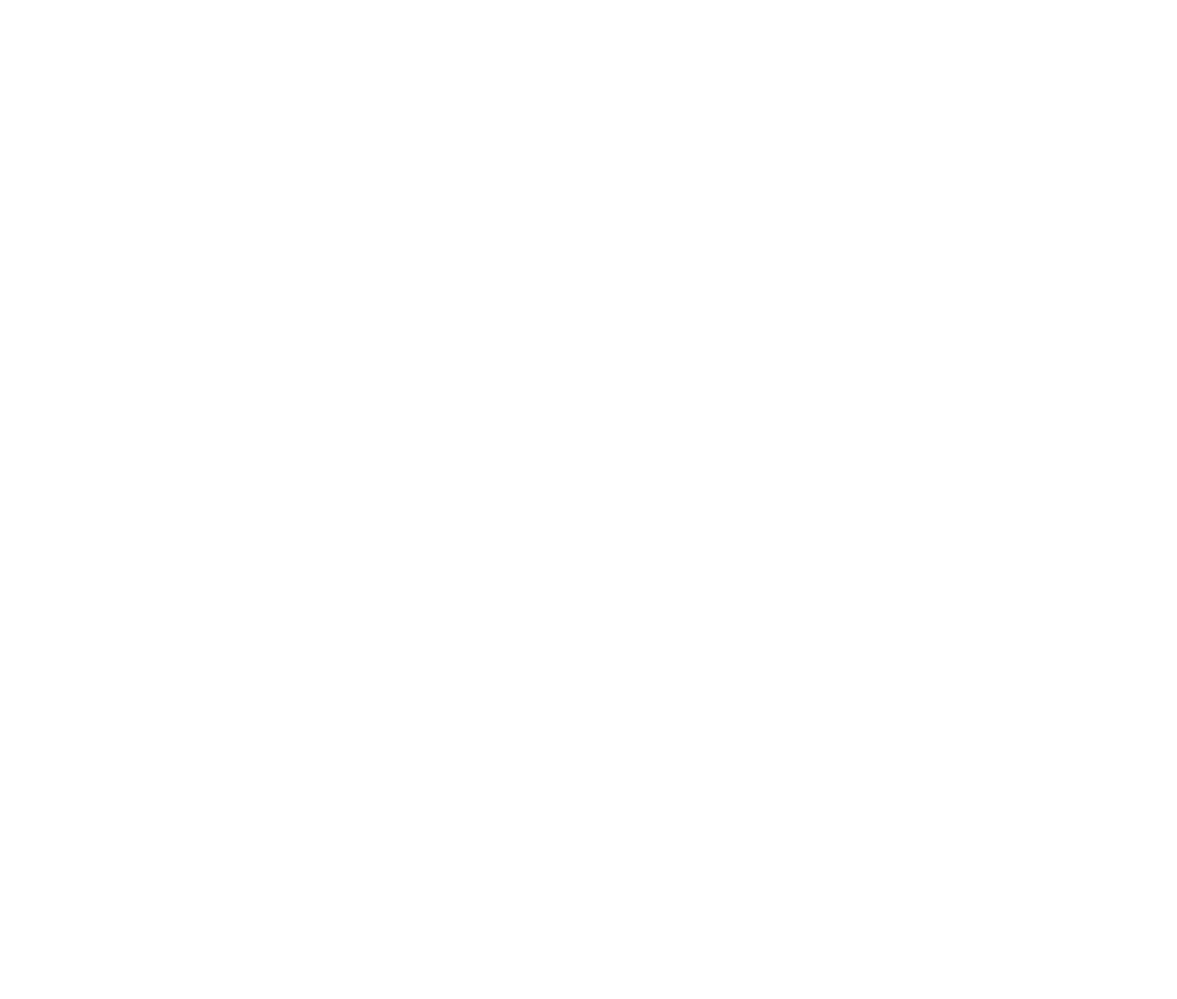
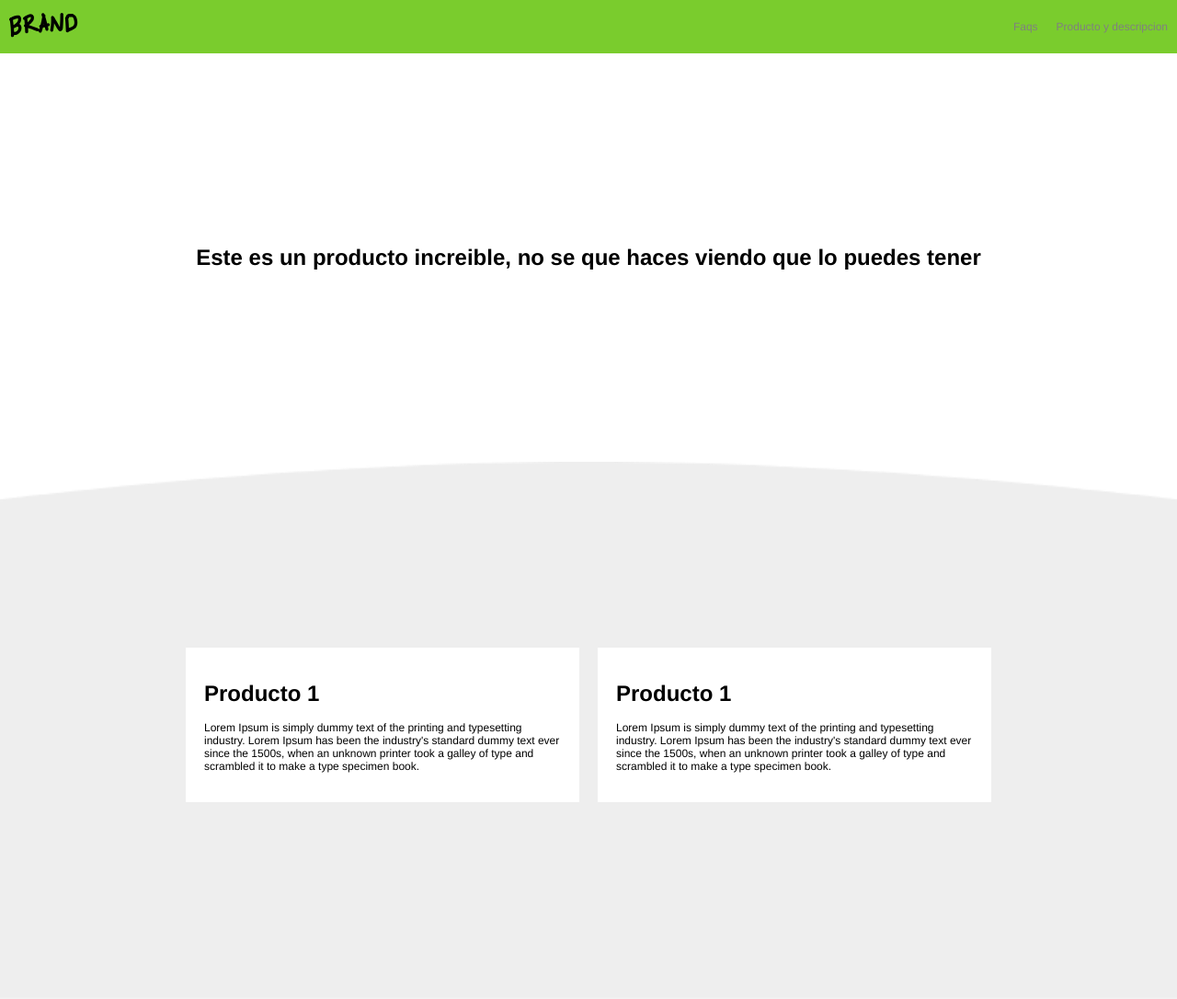
Before and after one commit to FABiANLLO/DigitalProduct, a plain HTML site: page index.html in a window 1280 px wide. Shown: the whole page at 92% size. Before the commit the page ends 800 px from the top, so only its background shows below. Drawn offline with Linux system fonts and the light colour scheme.

Commit message:
Header y Section finalizados

```diff
--- a/css/styles.css
+++ b/css/styles.css
@@ -0,0 +1,65 @@
+* {}
+
+html,
+body {
+    padding: 0;
+    margin: 0;
+    box-sizing: border-box;
+    font-family: Helvetica;
+    font-size: 12px;
+}
+
+nav {
+    background-color: #7acc2d;
+    color: white;
+    padding: 10px;
+    display: flex;
+    justify-content: space-between;
+    align-items: center;
+}
+
+nav ul {
+    display: flex;
+}
+
+nav li {
+    padding-left: 20px;
+    list-style: none;
+}
+
+nav li a {
+    color: gray;
+    text-decoration: none;
+}
+
+nav li a:hover {
+    color: white;
+}
+
+.main-section {
+    padding: 15%;
+    text-align: center;
+}
+
+.main-section h1 {
+    font-size: 2em;
+    font-weight: bold;
+}
+
+.products {
+    background-image: url(../assets/img/curve.png);
+    height: 200px;
+    background-size: cover;
+    background-position: center top;
+    padding: 15%;
+    display: flex;
+}
+
+.product {
+    padding: 10px;
+}
+
+.product .content {
+    background-color: white;
+    padding: 20px;
+}
--- a/index.html
+++ b/index.html
@@ -5,10 +5,49 @@
     <meta charset="UTF-8">
     <meta name="viewport" content="width=device-width, initial-scale=1.0">
     <link rel="stylesheet" href="./css/styles.css">
-    <title>Document</title>
+    <title>Brand</title>
 </head>
 
 <body>
+    <nav>
+        <div class="brand-image">
+            <img src="./assets/img/logo.png" alt="">
+        </div>
+        <div class="nav-options">
+            <ul>
+                <li>
+                    <a href="#">Faqs</a>
+                </li>
+                <li>
+                    <a href="#">Producto y descripcion</a>
+                </li>
+            </ul>
+        </div>
+    </nav>
+    <div class="main-section">
+        <h1>Este es un producto increible, no se que haces viendo que lo puedes tener</h1>
+    </div>
+    <div class="products">
+        <div class="product">
+            <div class="content">
+                <h1>Producto 1</h1>
+                <p>Lorem Ipsum is simply dummy text of the printing and typesetting industry. Lorem Ipsum has been the industry's standard dummy text ever since the 1500s, when an unknown printer took a galley of type and scrambled it to make a type specimen
+                    book.
+                </p>
+
+            </div>
+        </div>
+        <div class="product">
+            <div class="content">
+                <h1>Producto 1</h1>
+                <p>Lorem Ipsum is simply dummy text of the printing and typesetting industry. Lorem Ipsum has been the industry's standard dummy text ever since the 1500s, when an unknown printer took a galley of type and scrambled it to make a type specimen
+                    book.
+                </p>
+
+
+            </div>
+        </div>
+    </div>
 
     <script src="./scripts/script.js"></script>
 </body>
```
Also changed, not shown: assets/img/curve.png (added), assets/img/logo.png (added).
